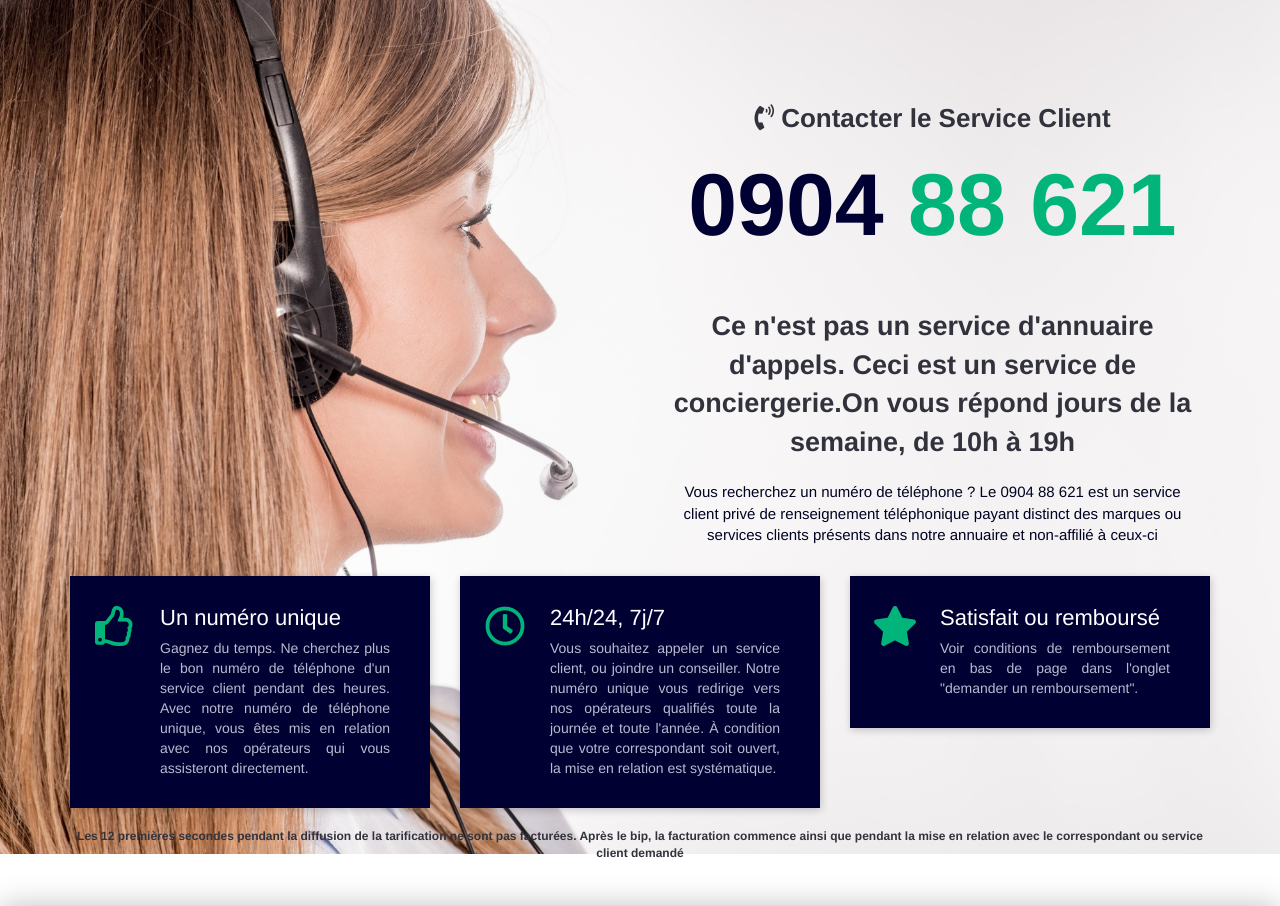
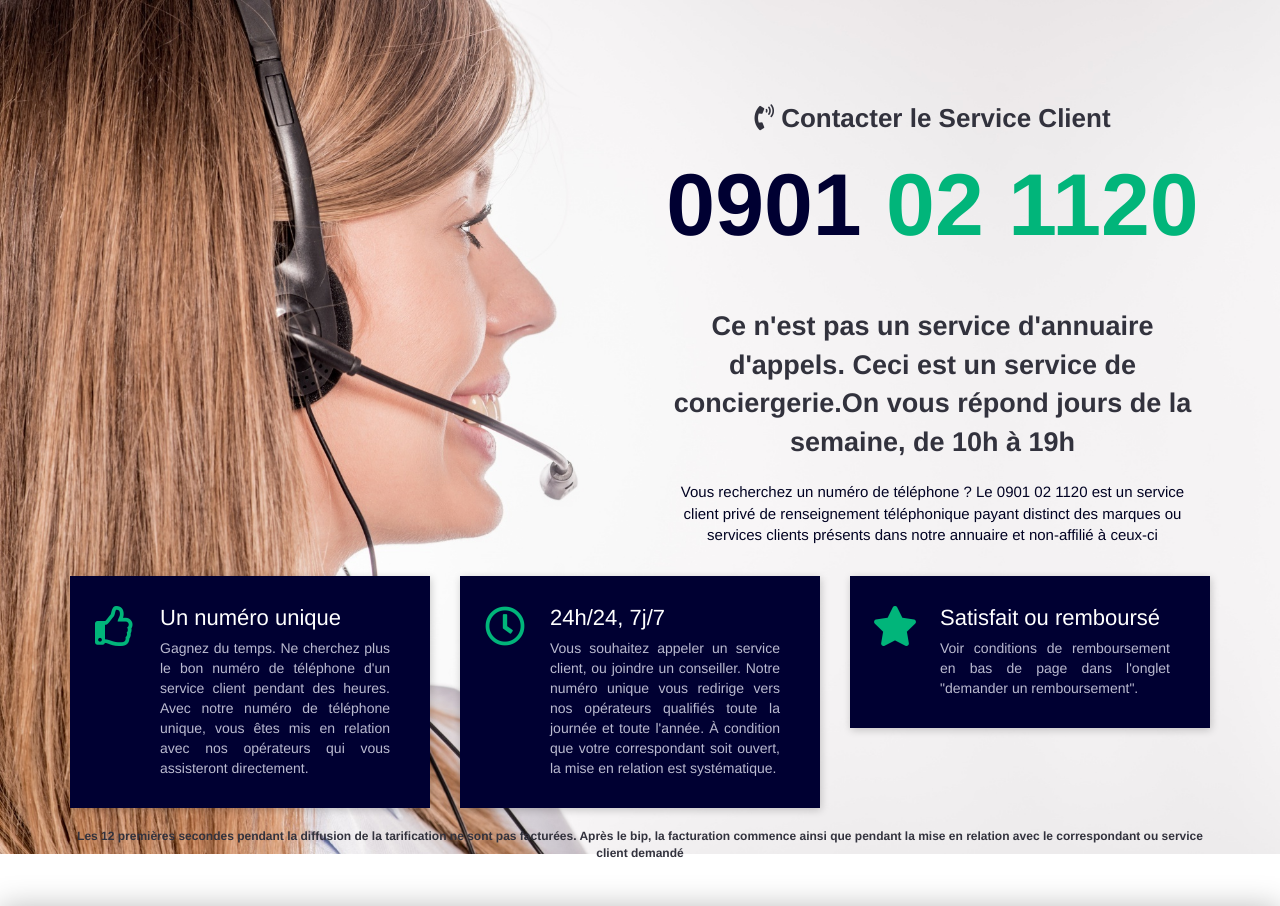
Before and after one commit to ErkanKabil/informationse, a PHP site: page / in a window 1280 px wide. Shown: the top 906 px of the page. Run offline with PHP 8.4, Linux system fonts and the light colour scheme; data that the repository does not hold is empty; some libraries are stand-ins or nearby versions.

Commit message:
number change

```diff
--- a/affs/x1.php
+++ b/affs/x1.php
@@ -10,9 +10,9 @@
 
     if ( $country == 'be' && $lang_file == 'fr' ) {
         $aff = array(
-            'phone_number_1' => "0904",
-            'phone_number_2' => "88 621",
-            'phone_number' => "0904 88 621",
+            'phone_number_1' => "0901",
+            'phone_number_2' => "02 1120",
+            'phone_number' => "0901 02 1120",
         );
     }
 
@@ -34,9 +34,9 @@
 
     if ( $country == 'du' && $lang_file == 'nl' ) {
         $aff = array(
-            'phone_number_1' => "0904",
-            'phone_number_2' => "88 537",
-            'phone_number' => "0904 88 537",
+            'phone_number_1' => "0907",
+            'phone_number_2' => "55 572",
+            'phone_number' => "0907 55 572",
         );
     }
 
```
